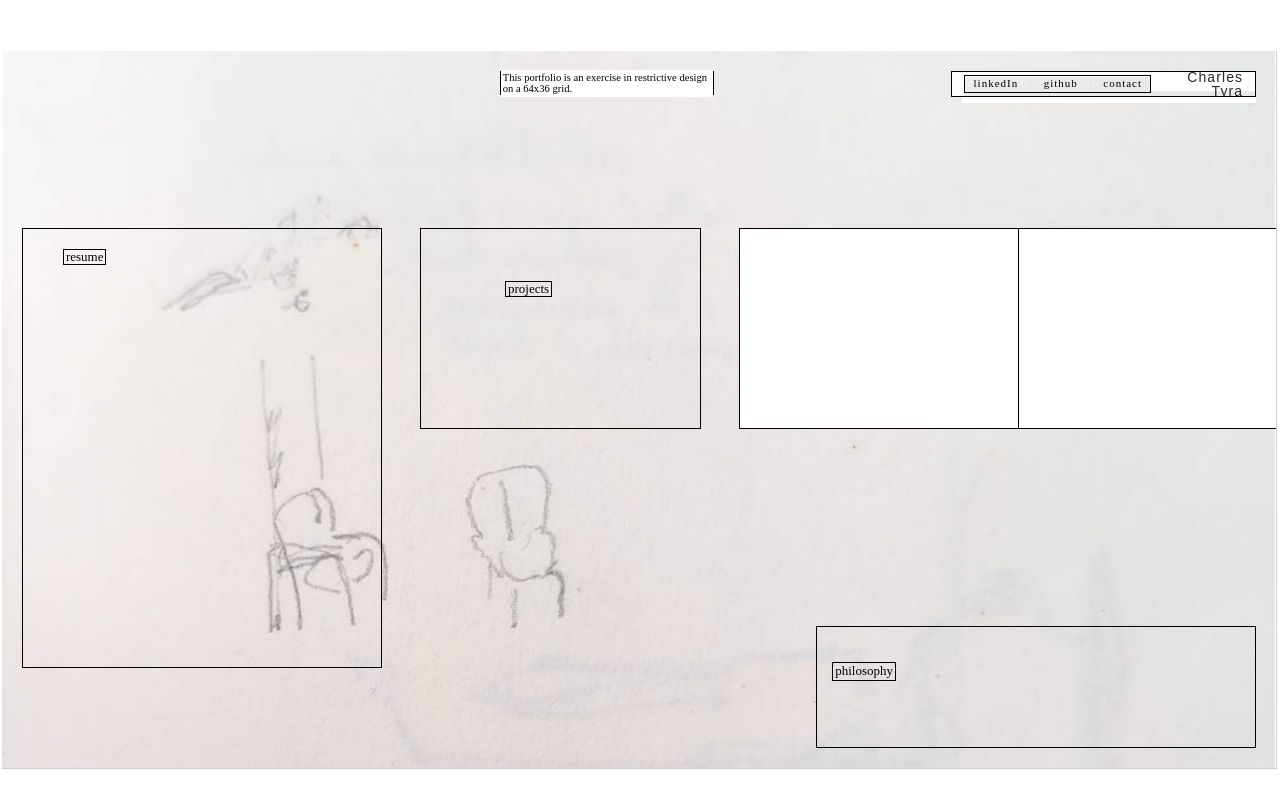
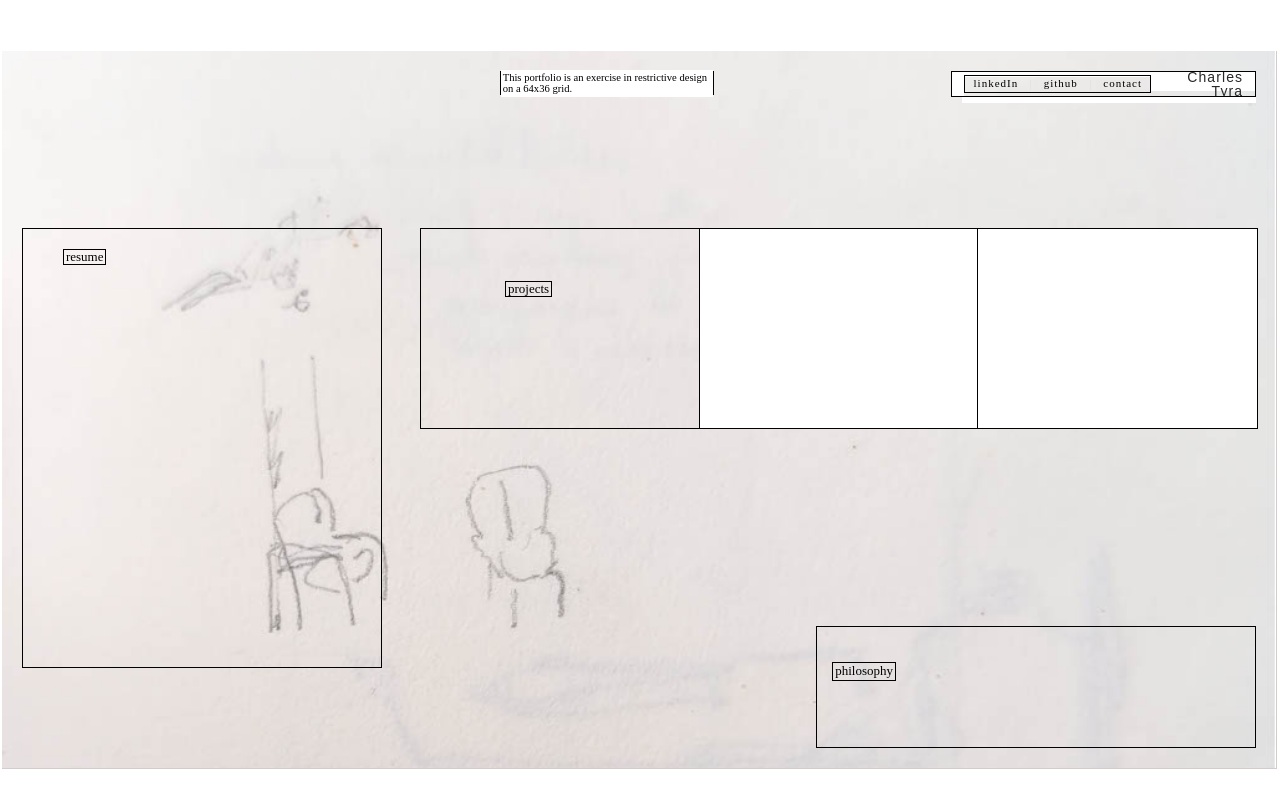
Before and after one commit to charles-tyra/portfolio, a React (Create React App) app: page / in a window 1280 px wide. Shown: the top 808 px of the page. Built offline with nearby package versions, Linux system fonts and the light colour scheme; a web font is replaced by a local one.

Commit message:
Final position for Project CSS placeholders.

```diff
--- a/src/App.css
+++ b/src/App.css
@@ -188,7 +188,7 @@ table {
   position: absolute;
 
   margin-top: calc(500% / 36);
-  margin-left: calc(5100% / 64);
+  margin-left: calc(3500% / 64);
 
   width: calc(1400% / 64);
   height: calc(1000% / 36);
@@ -201,7 +201,7 @@ table {
   position: absolute;
 
   margin-top: calc(500% / 36);
-  margin-left: calc(3700% / 64);
+  margin-left: calc(4900% / 64);
 
   width: calc(1400% / 64);
   height: calc(1000% / 36);
```
